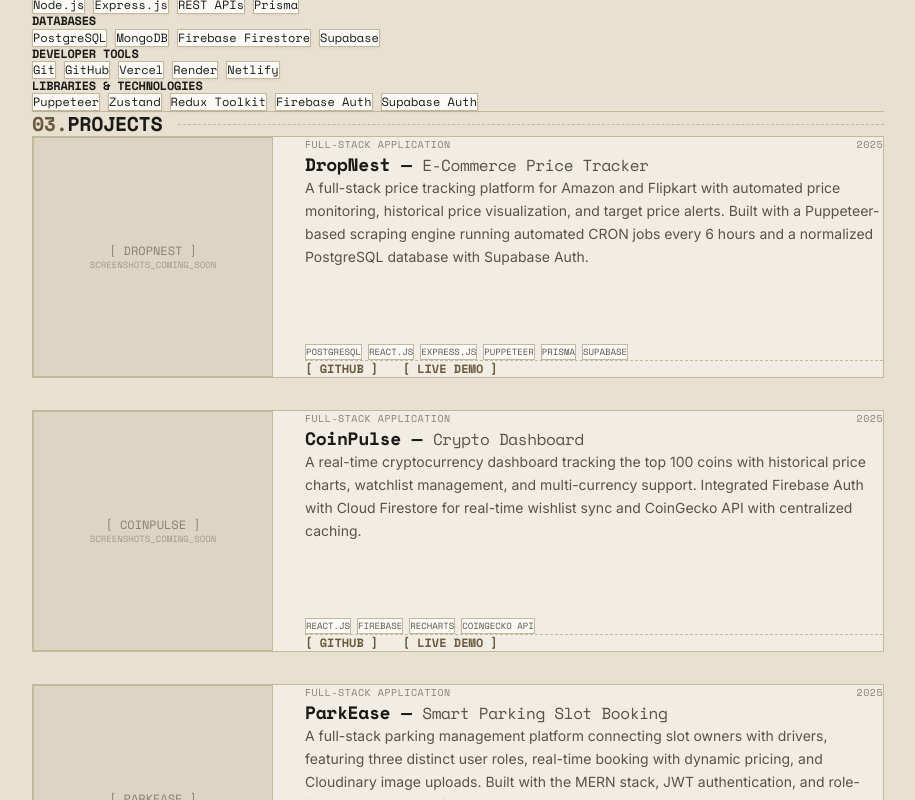
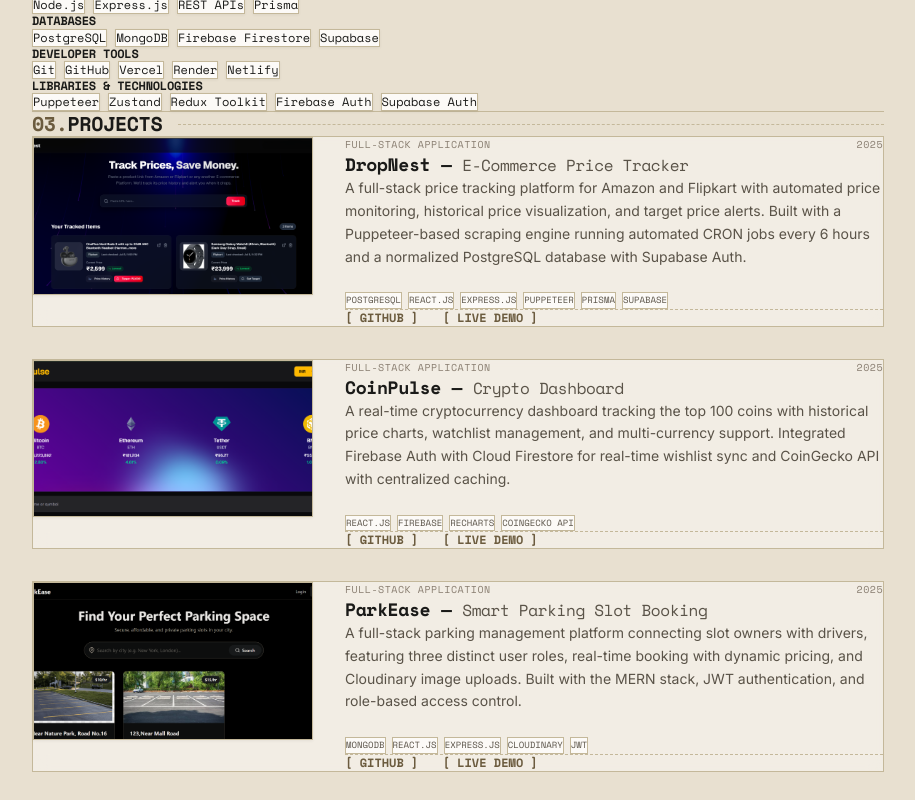
Before and after one commit to anasghayas/Portfolio, a React (Vite) app: page / in a window 1280 px wide. Shown: the part 1140-1940 px from the top of the page, without its empty margins (182-1097 px from the left). Built offline with nearby package versions, Linux system fonts and the light colour scheme.

Commit message:
updated project images

```diff
--- a/src/components/ProjectCard.jsx
+++ b/src/components/ProjectCard.jsx
@@ -7,15 +7,15 @@
       whileInView={{ opacity: 1, y: 0 }}
       viewport={{ once: true, margin: "-50px" }}
       transition={{ duration: 0.5 }}
-      className="border border-[var(--border)] bg-[#fcfaf7]/50 backdrop-blur-sm p-6 hover:shadow-[var(--shadow-md)] hover:-translate-y-1 transition-all duration-300 flex flex-col md:flex-row gap-8 items-stretch"
+      className="border border-[var(--border)] bg-[#fcfaf7]/50 backdrop-blur-sm p-6 hover:shadow-[var(--shadow-md)] hover:-translate-y-1 transition-all duration-300 flex flex-col md:flex-row gap-8 items-start"
     >
       {/* Image Area / Placeholder */}
-      <div className="w-full md:w-[240px] shrink-0 aspect-[4/3] md:aspect-square bg-[var(--bg-secondary)] border border-[var(--border)] flex items-center justify-center overflow-hidden relative group">
+      <div className="w-full md:w-[280px] shrink-0 aspect-[16/9] bg-[var(--bg-secondary)] border border-[var(--border)] flex items-center justify-center overflow-hidden relative group shadow-[var(--shadow-sm)]">
         {project.image ? (
           <img
             src={project.image}
             alt={project.name}
-            className="w-full h-full object-cover"
+            className="w-full h-full object-cover transition-transform duration-300 group-hover:scale-105"
           />
         ) : (
           <div className="absolute inset-0 flex flex-col items-center justify-center text-[var(--text-muted)] font-mono text-xs text-center px-4 select-none">
--- a/src/data/portfolioData.js
+++ b/src/data/portfolioData.js
@@ -1,6 +1,11 @@
 // ===== PORTFOLIO DATA =====
 // Single source of truth for all portfolio content.
 // Edit this file to update any section — no JSX changes needed.
+
+import dropNestImg from '../assets/DropNest.png';
+import coinPulseImg from '../assets/CoinPulse.png';
+import parkEaseImg from '../assets/ParkEase.png';
+import goVroomImg from '../assets/GoVroom.png';
 
 export const personalInfo = {
   name: "Anas Ghayas",
@@ -41,7 +46,7 @@
       "A full-stack price tracking platform for Amazon and Flipkart with automated price monitoring, historical price visualization, and target price alerts. Built with a Puppeteer-based scraping engine running automated CRON jobs every 6 hours and a normalized PostgreSQL database with Supabase Auth.",
     github: "https://github.com/anasghayas/DropNest",
     live: "https://drop-nest-three.vercel.app/",
-    image: null, // User will provide later
+    image: dropNestImg,
   },
   {
     id: 2,
@@ -55,7 +60,7 @@
       "A real-time cryptocurrency dashboard tracking the top 100 coins with historical price charts, watchlist management, and multi-currency support. Integrated Firebase Auth with Cloud Firestore for real-time wishlist sync and CoinGecko API with centralized caching.",
     github: "https://github.com/anasghayas/CoinPulse",
     live: "https://coinpulsecrypto.netlify.app",
-    image: null,
+    image: coinPulseImg,
   },
   {
     id: 3,
@@ -69,7 +74,7 @@
       "A full-stack parking management platform connecting slot owners with drivers, featuring three distinct user roles, real-time booking with dynamic pricing, and Cloudinary image uploads. Built with the MERN stack, JWT authentication, and role-based access control.",
     github: "https://github.com/anasghayas/ParkEase",
     live: "https://parkease-ecru.vercel.app/",
-    image: null,
+    image: parkEaseImg,
   },
   {
     id: 4,
@@ -83,7 +88,7 @@
       "A comprehensive vehicle rental platform connecting customers with verified rental agencies, featuring multi-duration pricing, real-time booking management, and admin-controlled agency verification. Built on the MERN stack with Cloudinary integration and a premium dark-mode UI.",
     github: "https://github.com/anasghayas/VehicleRental",
     live: "https://go-vroom-umber.vercel.app/",
-    image: null,
+    image: goVroomImg,
   },
 ];
 
```
